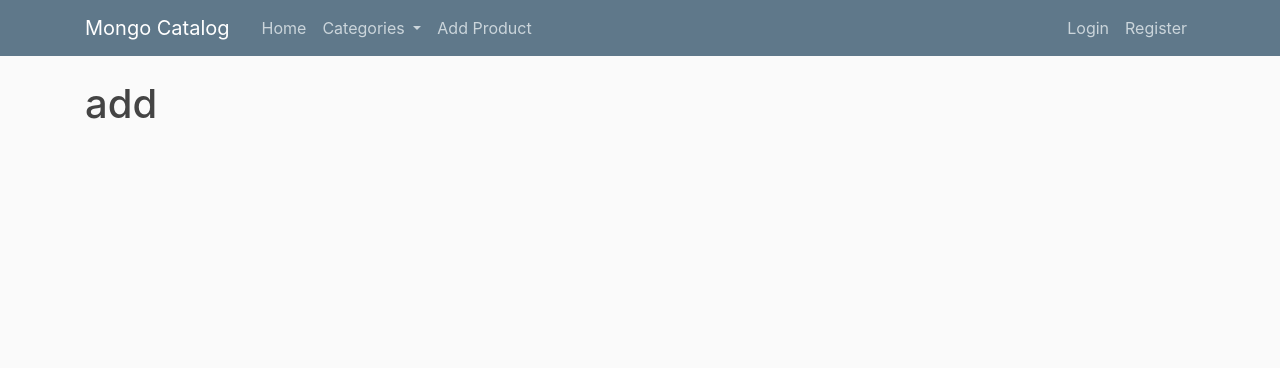
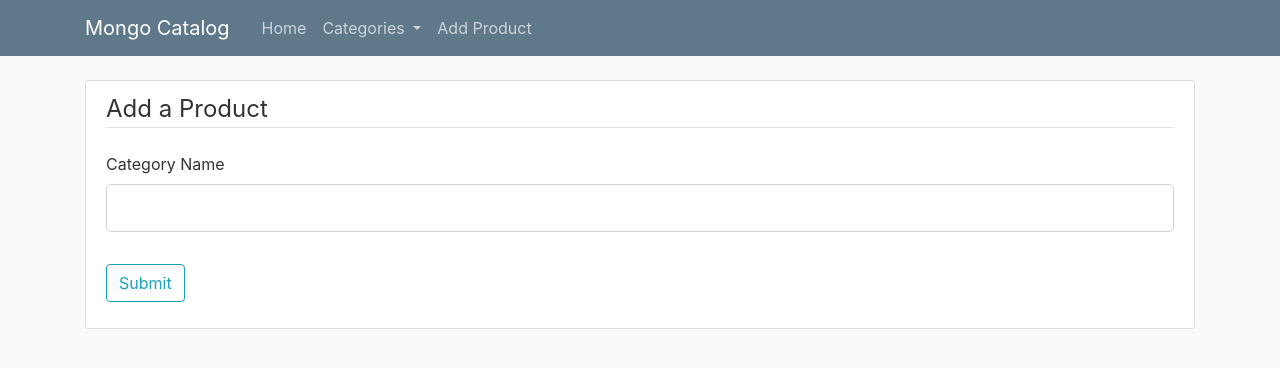
Before and after one commit to AhmedAlbarghouti/MongoDB-Catalog, a Flask app: page /categories/add in a window 1280 px wide. Shown: the top 368 px of the page. Run offline with Flask 2, Linux system fonts and the light colour scheme; data that the repository does not hold is empty; some libraries are stand-ins or nearby versions.

Commit message:
All parts working aside from nested categories

```diff
--- a/forms.py
+++ b/forms.py
@@ -3,8 +3,8 @@
     SelectField
 from wtforms.validators import DataRequired, Length, Email, EqualTo
 
+categories = []
 
-categories = ['grocery', 'sporting goods', 'electronics', 'home']
 
 class RegistrationForm(FlaskForm):
     username = StringField('Username',
@@ -37,3 +37,9 @@
     category = SelectField('Category',
                            choices=categories)
     submit = SubmitField('Submit')
+
+
+class AddCategoryForm(FlaskForm):
+    category = StringField('Category Name',
+                           validators=[DataRequired(), Length(min=2, max=20)])
+    submit = SubmitField('Submit')
--- a/main.py
+++ b/main.py
@@ -1,11 +1,10 @@
-
 from flask import Flask, Response, request, render_template, redirect, url_for, flash
 from pymongo import MongoClient
 import json
 from bson import ObjectId
 
 from Model.Product import Product
-from forms import AddForm, categories
+from forms import AddForm, AddCategoryForm
 
 app = Flask(__name__)
 
@@ -21,8 +20,7 @@
 except:
     print("ERROR - Cannot connect to db")
 
-
-
+categories = ['Home', 'Electronics', 'Sporting Goods']
 
 
 @app.context_processor
@@ -30,17 +28,19 @@
     return dict(categories=categories)
 
 
-#====================================
+# ====================================
 # GET ADD VIEW (VIEW CONTROLLER)
 @app.route("/add", methods=["GET"])
 def getAddView():
     form = AddForm()
+    form.category.choices = categories
     if form.validate_on_submit():
         flash(f' {form.name.data} has been added to the catalog', 'success')
         return redirect(url_for('index.html'))
     return render_template("add.html", form=form, title='Add')
 
-#====================================
+
+# ====================================
 # GET ALL PRODUCTS (PRODUCT CONTROLLER) & GET ALL VIEW (VIEW CONTROLLER)
 @app.route("/", methods=["GET"])
 @app.route("/products", methods=["GET"])
@@ -61,6 +61,8 @@
 
     # ====================================
     # GET SINGLE PRODUCT (PRODUCT CONTROLLER) & GET SINGLE VIEW (VIEW CONTROLLER)
+
+
 @app.route('/products/<item_id>', methods=["GET"])
 def getSingleProduct(item_id):
     try:
@@ -70,10 +72,10 @@
     except Exception as ex:
         print(ex)
         return Response(
-           response=json.dumps({"message": "cannot get products"}),
-           status=400,
-           mimetype='application/json'
-       )
+            response=json.dumps({"message": "cannot get products"}),
+            status=400,
+            mimetype='application/json'
+        )
 
 
 @app.route('/categories/<category>', methods=["GET"])
@@ -94,13 +96,14 @@
         )
 
 
-#====================================
+# ====================================
 # GET EDIT VIEW (VIEW CONTROLLER)
 @app.route("/edit/<item_id>", methods=["GET"])
 def getEditView(item_id):
     try:
         data = db.Product.find_one({'_id': ObjectId(item_id)})
         form = AddForm(data=data)
+        form.category.choices = categories
         if form.validate_on_submit():
             flash(f' {form.name.data} has been added to the catalog', 'success')
             return redirect(url_for('index.html'))
@@ -114,17 +117,17 @@
         )
 
 
-#====================================
+# ====================================
 # ADD ONE PRODUCT (PRODUCT CONTROLLER)
 @app.route("/products", methods=["POST"])
 def addProduct():
     try:
         product = {
-            "name":request.form["name"],
-            "brand":request.form["brand"],
-            "price":request.form["price"],
-            "description":request.form["description"],
-            "category":request.form["category"],
+            "name": request.form["name"],
+            "brand": request.form["brand"],
+            "price": request.form["price"],
+            "description": request.form["description"],
+            "category": request.form["category"],
         }
         dbResponse = db.Product.insert_one(product)
         print(dbResponse.inserted_id)
@@ -135,9 +138,7 @@
         print(ex)
 
 
-
-
-#====================================
+# ====================================
 # EDIT ONE PRODUCT (PRODUCT CONTROLLER)
 @app.route("/products/<id>", methods=["POST"])
 def editProduct(id):
@@ -147,7 +148,7 @@
             {"_id": ObjectId(id)},
             {"$set":
                 {
-                    "name": request.form ["name"],
+                    "name": request.form["name"],
                     "brand": request.form["brand"],
                     "price": request.form["price"],
                     "description": request.form["description"],
@@ -230,6 +231,17 @@
         )
 
 
-#====================================
+@app.route("/categories/add", methods=['GET', 'POST'])
+def AddCategory():
+    form = AddCategoryForm()
+
+    if form.validate_on_submit():
+        categories.append(form.category.data)
+        flash(f' {form.category.data} has been updated', 'success')
+        return redirect(url_for('getAllProducts'))
+    return render_template('add_category.html', title='Add Category', form=form)
+
+
+# ====================================
 if __name__ == "__main__":
     app.run(port=5000, debug=True)
--- /dev/null
+++ b/templates/add_category.html
@@ -0,0 +1,29 @@
+{%  extends "layout.html" %}
+{% block content %}
+    <div class="content-section">
+            <form method="POST" action="">
+                {{ form.hidden_tag() }}
+                <fieldset class="form-group">
+                    <legend class="border-bottom mb-4">Add a Product</legend>
+                    <div class="form-group">
+                        {{ form.category.label(class="form-control-label") }}
+
+                        {% if form.category.errors %}
+                            {{ form.category(class="form-control form-control-lg is-invalid") }}
+                            <div class="invalid-feedback">
+                                {% for error in form.category.errors %}
+                                    <span>{{ error }}</span>
+                                {% endfor %}
+                            </div>
+                        {% else %}
+                        {{ form.category(class="form-control form-control-lg") }}
+                        {% endif %}
+                    </div>
+                </fieldset>
+                <div class="form-group">
+                    {{ form.submit(class="btn btn-outline-info") }}
+                </div>
+            </form>
+    </div>
+
+{% endblock content %}
--- a/templates/layout.html
+++ b/templates/layout.html
@@ -36,15 +36,11 @@
                     {% for category_name in categories %}
                      <a class="dropdown-item" href="{{ url_for('getCategoryView', category=category_name) }}">{{ category_name }}</a>
                     {% endfor %}
+                                <div class="dropdown-divider"></div>
+    <a class="dropdown-item" href="{{ url_for('AddCategory') }}">Add Category</a>
             </div>
         </li>
             <a class="nav-item nav-link" href="{{ url_for('getAddView') }}">Add Product</a>
-        </div>
-        <!-- Navbar Right Side -->
-        <div class="navbar-nav">
-          <a class="nav-item nav-link" href="">Login</a>
-          <a class="nav-item nav-link" href="">Register</a>
-        </div>
       </div>
     </div>
   </nav>
```
